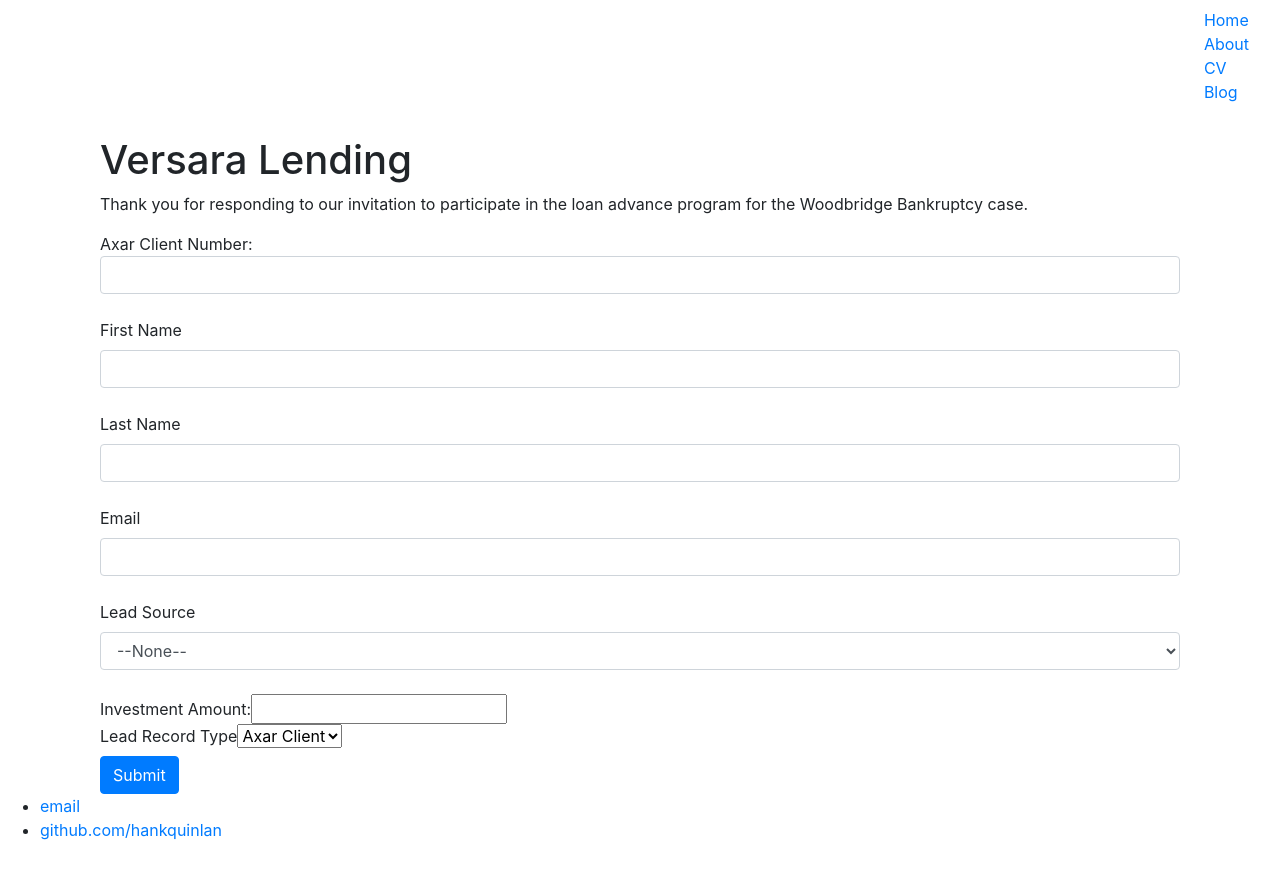
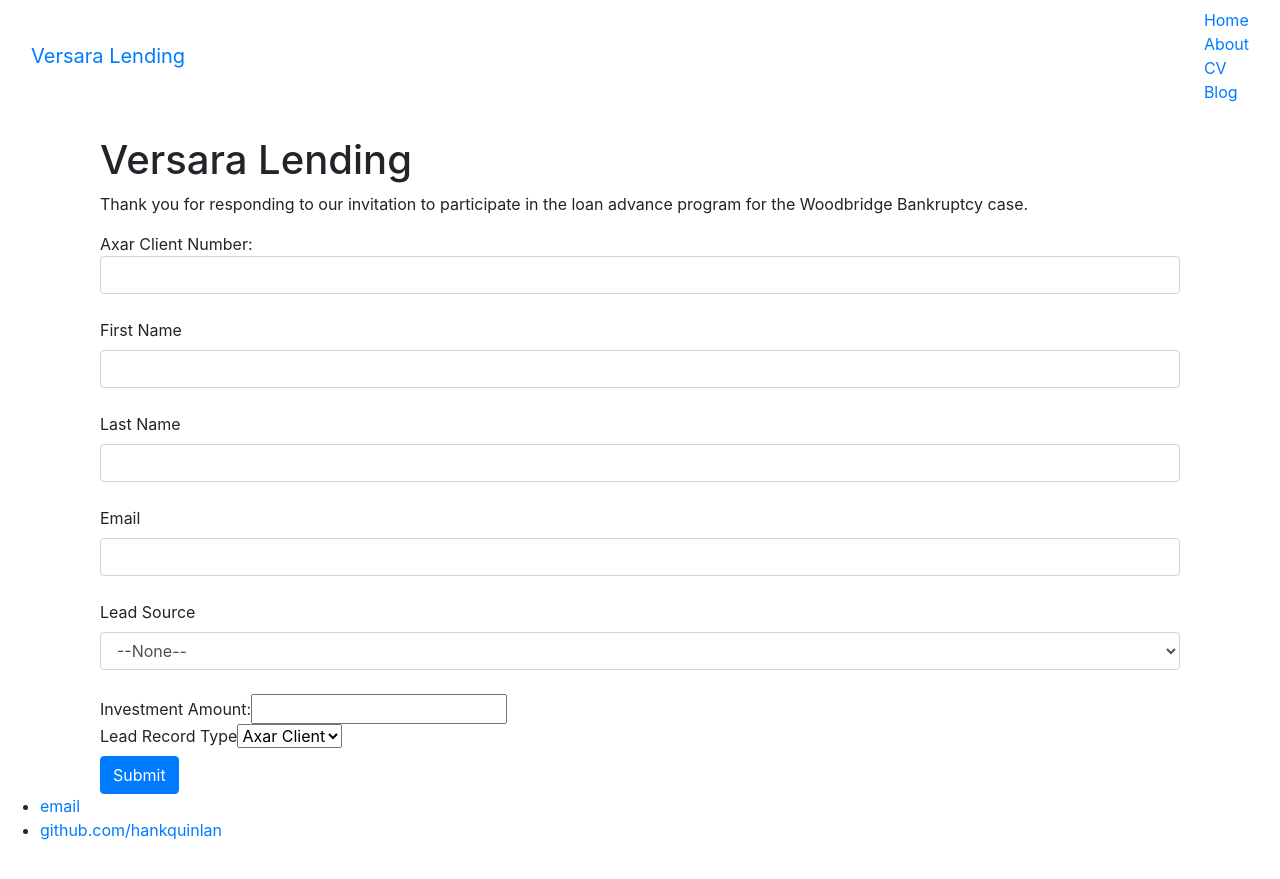
Before and after one commit to caseysung/caseysung.github.io, a Jekyll site: the page built from index.html, in a window 1280 px wide. Shown: the top 879 px of the page. Built offline with Jekyll 4.4.1, drawn with Linux system fonts in a browser that asks for light colours.

Commit message:
Update default.html

```diff
--- a/_layouts/default.html
+++ b/_layouts/default.html
@@ -11,6 +11,7 @@
 			<nav class="navbar navbar-default">
   			<div class="container-fluid">
     			<div class="navbar-header">
+				<a class="navbar-brand" href="#">Versara Lending</a>
     </div>
 	    		<ul class="nav navbar-nav">
 	        		<li><a href="/">Home</a></li>
```
